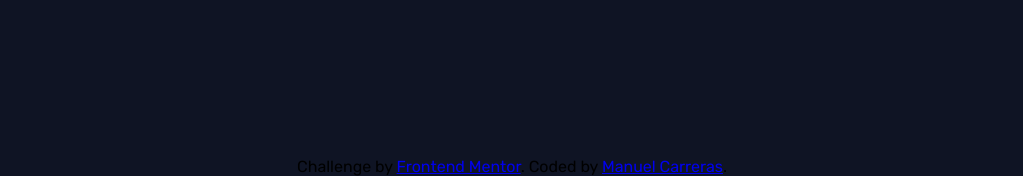
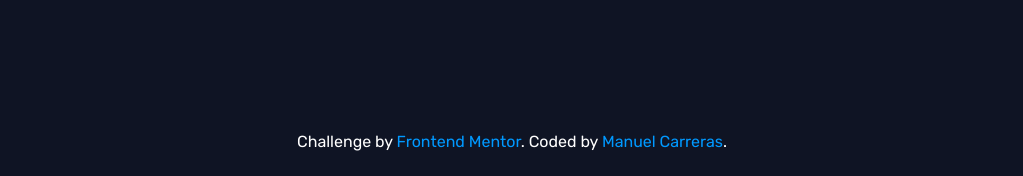
Before and after one commit to ManuGolem/time-tracking-profile, a plain HTML site: page index.html in a window 1280 px wide. Shown: the part 649-825 px from the top of the page, without its empty margins (128-1151 px from the left). Drawn offline with Linux system fonts and the light colour scheme.

Commit message:
add footer

```diff
--- a/style.css
+++ b/style.css
@@ -214,3 +214,18 @@ h2 {
 	}
 
 }
+footer {
+	position: absolute;
+	bottom: 0;
+	left: 0;
+	right: 0;
+	text-align: center;
+	color:white;
+	a {
+		text-decoration: none;
+		&:any-link {
+			color: #09f;
+			text-decoration: none;
+		}
+	}
+}
```
